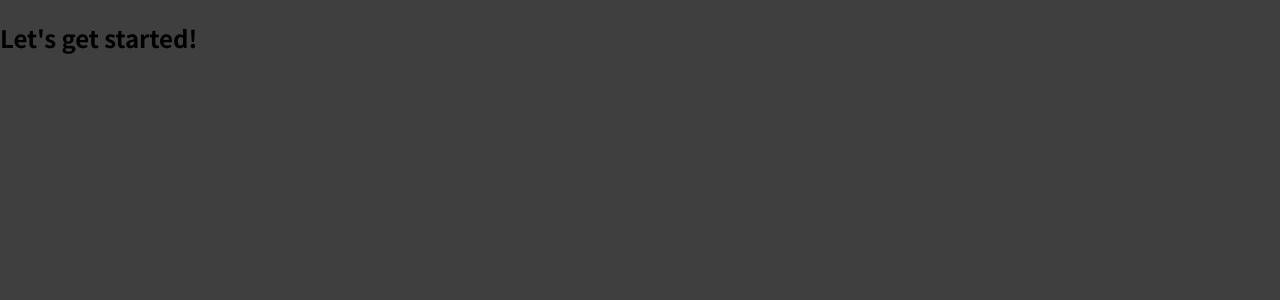
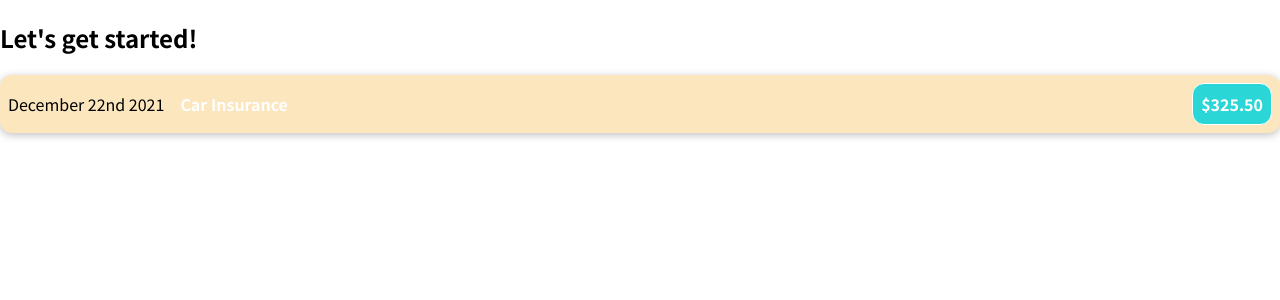
Before and after one commit to PeterVila/expense-tracker, a JavaScript app: page / in a window 1280 px wide. Shown: the top 300 px of the page. Built offline with nearby package versions, Linux system fonts and the light colour scheme.

Commit message:
Added components directory. Added first component, ExpenseItem. Successfully coverted css to scss and will followup

```diff
--- a/src/App.js
+++ b/src/App.js
@@ -1,7 +1,11 @@
+import ExpenseItem from './components/ExpenseItem';
+import './App.scss'
+
 function App() {
   return (
     <div>
       <h2>Let's get started!</h2>
+      <ExpenseItem/>
     </div>
   );
 }
--- /dev/null
+++ b/src/components/ExpenseItem.js
@@ -0,0 +1,13 @@
+import './ExpenseItem.scss';
+
+export default function ExpensiveItem() {
+  return (
+    <div className="expense-item">
+      <div>December 22nd 2021</div>
+      <div className="expense-item__description">
+        <h2>Car Insurance</h2>
+        <div className="expense-item__price">$325.50</div>
+      </div>
+    </div>
+  );
+}
--- /dev/null
+++ b/src/components/ExpenseItem.scss
@@ -0,0 +1,56 @@
+.expense-item {
+  display: flex;
+  justify-content: space-between;
+  align-items: center;
+  box-shadow: 0 2px 8px rgba(0, 0, 0, 0.25);
+  padding: 0.5rem;
+  margin: 1rem 0;
+  border-radius: 12px;
+  background-color: #fce6be;
+  &__description {
+    display: flex;
+    flex-direction: column;
+    gap: 1rem;
+    align-items: flex-end;
+    flex-flow: column-reverse;
+    justify-content: flex-start;
+    flex: 1;
+  }
+
+  & h2 {
+    color: #3a3a3a;
+    font-size: 1rem;
+    flex: 1;
+    margin: 0 1rem;
+    color: white;
+  }
+
+  &__price {
+    font-size: 1rem;
+    font-weight: bold;
+    color: white;
+    background-color: #2ad6d6;
+    border: 1px solid white;
+    padding: 0.5rem;
+    border-radius: 12px;
+  }
+}
+
+
+@media (min-width: 580px) {
+  .expense-item__description {
+    flex-direction: row;
+    align-items: center;
+    justify-content: flex-start;
+    flex: 1;
+
+  &__description h2 {
+    font-size: 1.25rem;
+  }
+
+  &__price {
+    font-size: 1.25rem;
+    padding: 0.5rem 1.5rem;
+  }
+  }
+}
--- a/src/index.js
+++ b/src/index.js
@@ -1,6 +1,6 @@
 import ReactDOM from 'react-dom';
 
-import './index.css';
+import './index.scss';
 import App from './App';
 
 ReactDOM.render(<App />, document.getElementById('root'));
--- a/src/index.css
+++ b/src/index.scss
@@ -10,5 +10,4 @@
 
 body {
   margin: 0;
-  background-color: #3f3f3f;
 }
```
Also changed, not shown: src/App.scss (added).
